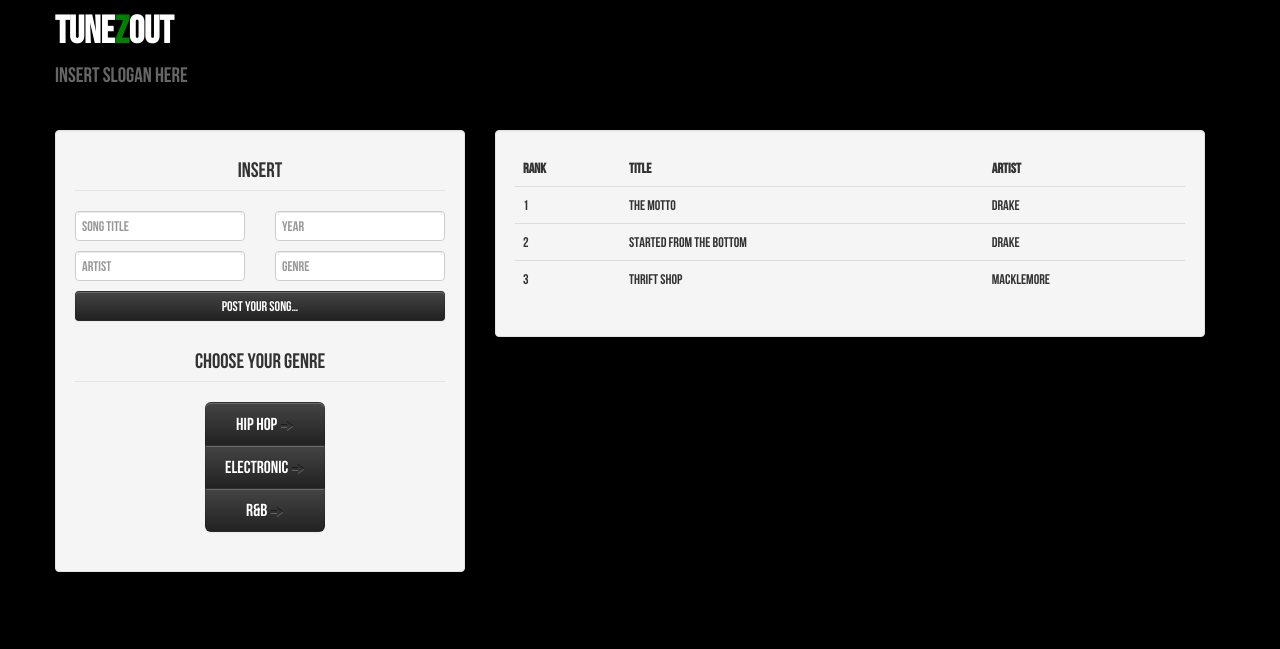
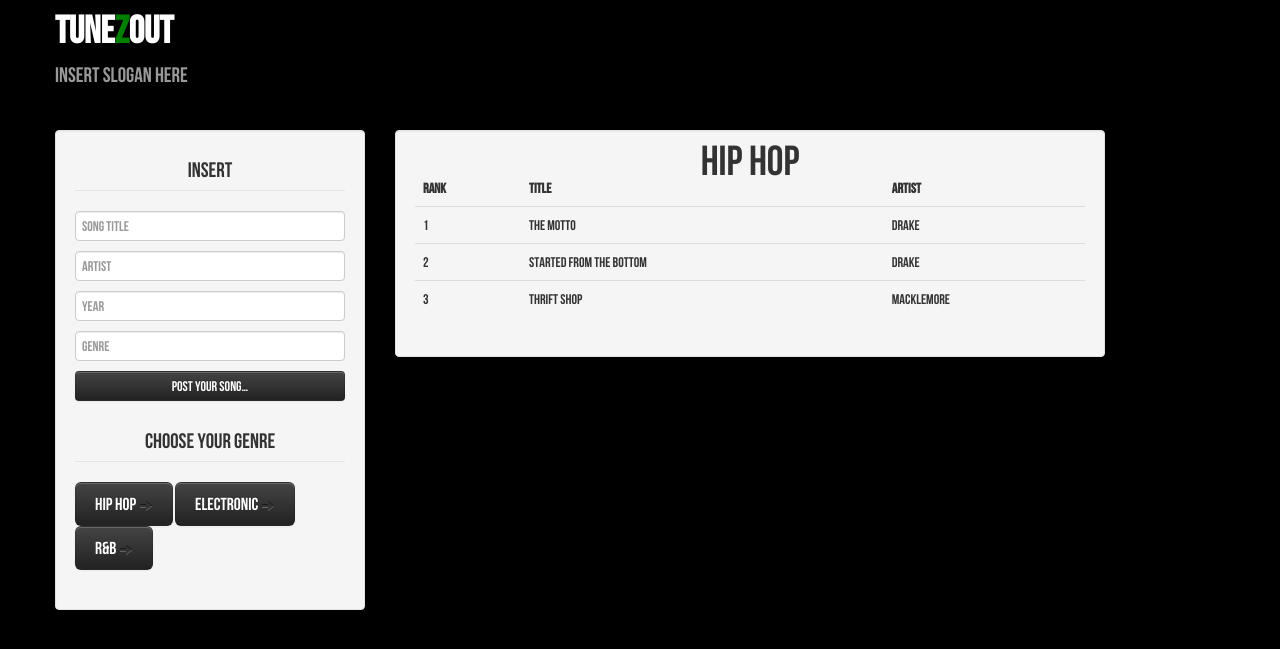
Before and after one commit to alykhank/Tunezout, a Flask app: page / in a window 1280 px wide. Shown: the top 649 px of the page. Run offline with Flask 2, Linux system fonts and the light colour scheme; some libraries are stand-ins or nearby versions.

Commit message:
Use dynamic data in table, touch up layout.

```diff
--- a/app.py
+++ b/app.py
@@ -6,7 +6,13 @@ app = Flask(__name__)
 
 @app.route('/')
 def root():
-	return render_template('index.html')
+	genre = 'Hip Hop'
+	songs = [\
+			{ 'rank':'1', 'title':'The Motto', 'artist':'Drake', 'year':'2013', 'genre':'Rap' },\
+			{ 'rank':'2', 'title':'Started from the Bottom', 'artist':'Drake', 'year':'2012', 'genre':'Hip Hop' },\
+			{ 'rank':'3', 'title':'Thrift Shop', 'artist':'Macklemore', 'year':'2013', 'genre':'House' }\
+			]
+	return render_template('index.html', genre=genre, songs=songs)
 
 if __name__ == "__main__":
 	# Bind to PORT if defined, otherwise default to 5000.
--- a/static/css/styles.css
+++ b/static/css/styles.css
@@ -18,10 +18,6 @@ body {
 	color: white;
 }
 
-#slogan {
-	color: #666;
-}
-
 .highlight {
 	color: green;
 }
@@ -33,3 +29,7 @@ body {
 input, .btn {
 	font-family: 'Bebas Neue', 'Helvetica Neue', Helvetica, Arial, sans-serif;
 }
+
+.table caption {
+	font-size: 3em;
+}
--- a/templates/index.html
+++ b/templates/index.html
@@ -19,39 +19,32 @@
 <body>
 	<div class="container">
 		<h1 id="title">Tune<span class="highlight">z</span>out</h1>
-		<p id="slogan" class="lead">Insert Slogan Here</p>
+		<p class="lead muted">Insert Slogan Here</p>
 		<br>
 		<div class="row">
-			<div class="well span4 form">
+			<div class="well span3 form">
 				<form>
 					<fieldset>
 						<legend>Insert</legend>
-						<div class="controls controls-row">
-							<input type="text" name="Song Title" placeholder="Song Title" class="span2">
-							<input type="text" name="Year" placeholder="Year" class="span2">
-						</div>
-						<div class="controls controls-row">
-							<input type="text" name="Artist" placeholder="Artist" class="span2">
-							<input type="text" name="Genre" placeholder="Genre" class="span2">
-						</div>
+						<input type="text" name="Song Title" placeholder="Song Title" class="input-block-level">
+						<input type="text" name="Artist" placeholder="Artist" class="input-block-level">
+						<input type="text" name="Year" placeholder="Year" class="input-block-level">
+						<input type="text" name="Genre" placeholder="Genre" class="input-block-level">
 						<button type="submit" class="btn btn-inverse btn-block">Post Your Song&hellip;</button>
 					</fieldset>
 				</form>
 				<form>
 					<fieldset>
 						<legend>Choose Your Genre</legend>
-						<div class="controls controls-row offset1">
-							<div class="btn-group btn-group-vertical">
-								<a class="btn btn-inverse btn-large">Hip Hop <i class="icon-arrow-right"></i></a>
-								<a class="btn btn-inverse btn-large">Electronic <i class="icon-arrow-right"></i></a>
-								<a class="btn btn-inverse btn-large">R&amp;B <i class="icon-arrow-right"></i></a>
-							</div>
-						</div>
+						<a class="btn btn-inverse btn-large">Hip Hop <i class="icon-arrow-right"></i></a>
+						<a class="btn btn-inverse btn-large">Electronic <i class="icon-arrow-right"></i></a>
+						<a class="btn btn-inverse btn-large">R&amp;B <i class="icon-arrow-right"></i></a>
 					</fieldset>
 				</form>
 			</div>
 			<div class="well span7">
 				<table class="table">
+					<caption>{{ genre }}
 					<thead>
 						<tr>
 							<th>Rank</th>
@@ -60,21 +53,13 @@
 						</tr>
 					</thead>
 					<tbody>
+						{% for song in songs %}
 						<tr>
-							<td>1</td>
-							<td>The Motto</td>
-							<td>Drake</td>
+							<td>{{ song.rank }}</td>
+							<td>{{ song.title }}</td>
+							<td>{{ song.artist }}</td>
 						</tr>
-						<tr>
-							<td>2</td>
-							<td>Started from the Bottom</td>
-							<td>Drake</td>
-						</tr>
-						<tr>
-							<td>3</td>
-							<td>Thrift Shop</td>
-							<td>Macklemore</td>
-						</tr>
+						{% endfor %}
 					</tbody>
 				</table>
 			</div>
```
